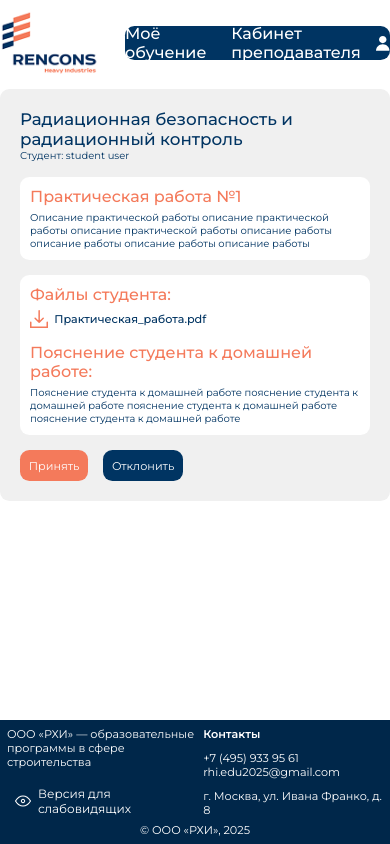
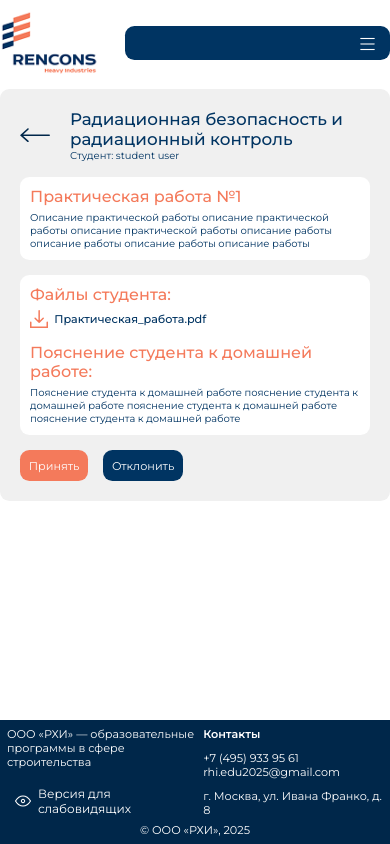
Before and after one commit to Viktorya1/RHIeducation, a website built with Vite: page src/homework.html in a window 390 px wide. Built offline with nearby package versions, Linux system fonts and the light colour scheme.

Commit message:
Corrected assignment verification page

```diff
--- a/src/homework.html
+++ b/src/homework.html
@@ -22,14 +22,31 @@
       <a href="main.html"
         ><img src="img/logo/logo.png" alt="logo" class="logo header-logo"
       /></a>
-      <div class="header-nav d-flex justify-content-between align-items-center">
-        <div class="header-nav-left">
+      <div class="navbar-expand-lg header-nav">
+        <button
+          class="navbar-toggler burger-btn"
+          type="button"
+          data-bs-toggle="collapse"
+          data-bs-target="#navbarTogglerDemo02"
+          aria-controls="navbarTogglerDemo02"
+          aria-expanded="false"
+          aria-label="Toggle navigation"
+        >
+          <img src="img/svg/burger-icon.svg" alt="burger-icon" />
+        </button>
+        <div class="collapse navbar-collapse" id="navbarTogglerDemo02">
+          <ul class="navbar-nav me-auto mb-lg-0 flex-nav">
+            <li class="nav-item">
               <a href="person.html" class="header-nav-link">Моё обучение</a>
+            </li>
+            <li class="nav-item">
               <a href="teacher.html" class="header-nav-link"
                 >Кабинет преподавателя</a
               >
-        </div>
-        <div>
+            </li>
+          </ul>
+          <ul>
+            <li class="header-icon-pop">
               <button
                 type="button"
                 class="icon-btn"
@@ -50,15 +67,33 @@
                   class="header-icon"
                 />
               </button>
+            </li>
+            <li class="nav-item popover-header-item divider">
+              <a href="#" class="header-nav-link">Настройки профиля</a>
+            </li>
+            <li class="nav-item popover-header-item">
+              <a href="#" class="header-nav-link">Выйти из аккаунта </a>
+            </li>
+          </ul>
         </div>
       </div>
     </header>
 
     <section class="flex-grow-1 container p-0">
       <div class="homework-section">
+        <div class="homwork-page-title">
+          <a href="teacher.html">
+            <img
+              src="img/svg/lesson-arrow.svg"
+              alt="arrow"
+              width="40px"
+              class="lesson-arrow"
+            />
+          </a>
           <div>
             <h2>Радиационная безопасность и радиационный контроль</h2>
             <p>Студент: <span>student user</span></p>
+          </div>
         </div>
         <div class="homework-section-item">
           <h3 class="homework-section-title">Практическая работа №1</h3>
--- a/src/scss/_homework.scss
+++ b/src/scss/_homework.scss
@@ -52,6 +52,12 @@
   width: 18px;
 }
 
+.homwork-page-title {
+  display: flex;
+  align-items: center;
+  gap: 20px;
+}
+
 @media (max-width: 1150px) {
   .homework-section-title {
     font-size: 18px;
```
Also changed, not shown: src/lesson.html (+14 -14 lines). Lines whose indentation alone changed are shown as unchanged.
